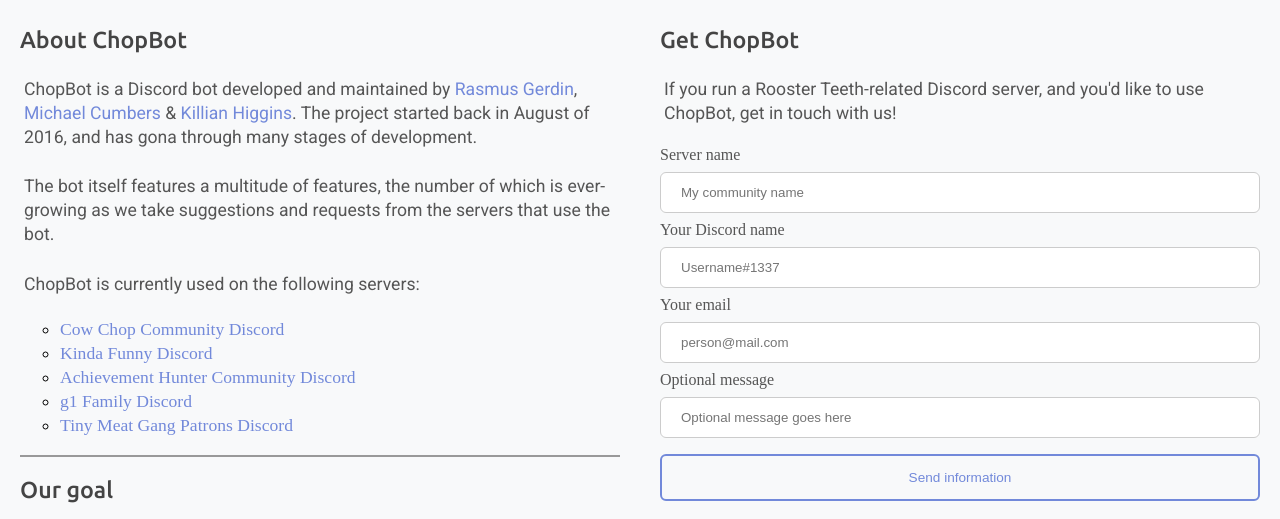
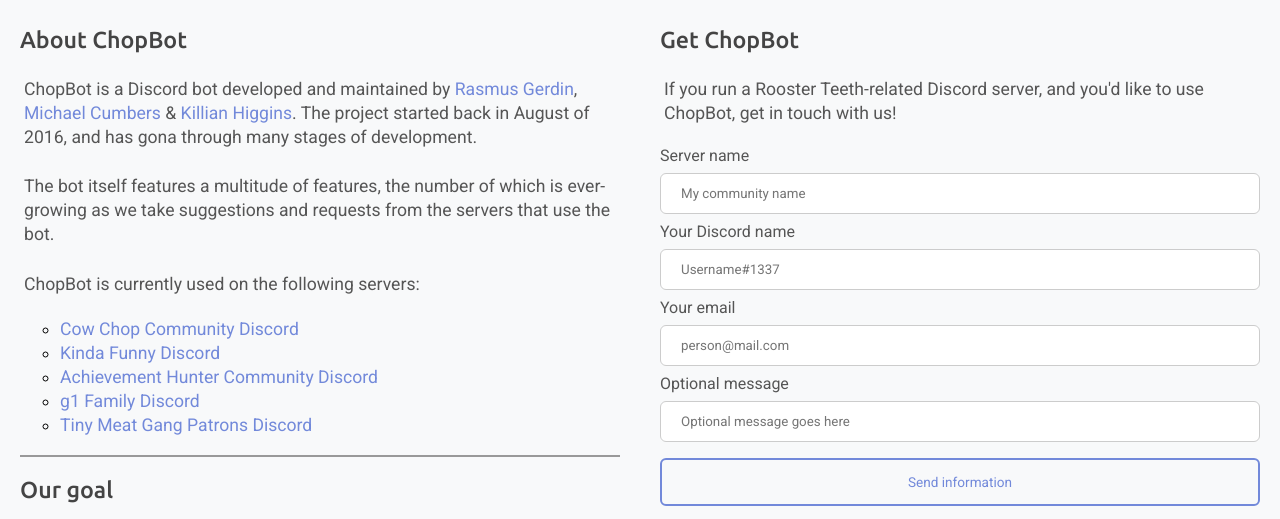
Before and after one commit to RTByte/chopbot-frontend, a plain HTML site: page index.html in a window 1280 px wide. Shown: the part 403-922 px from the top of the page. Drawn offline with nearby package versions, Linux system fonts and the light colour scheme.

Commit message:
ios safari stuff

```diff
--- a/src/styles/main.scss
+++ b/src/styles/main.scss
@@ -93,6 +93,7 @@
   }
   .textsection {
     ul {
+      li { font-family: 'Roboto', sans-serif; }
       list-style-type: circle;
       list-style-position: outside;
       font-size: 1.1rem;
@@ -100,8 +101,9 @@
     }
   }
   .getbotsection {
-    label { color: $subtext; }
+    label { color: $subtext; font-family: 'Roboto', sans-serif; }
     button {
+      font-family: 'Roboto', sans-serif;
       background: transparent;
       font-size: .85rem;
       color: $accent;
@@ -115,6 +117,7 @@
       &:hover { background: $accent; color: white; }
     }
     input[type=text], input[type=email] {
+      font-family: 'Roboto', sans-serif;
       width: 100%;
       padding: 12px 20px;
       margin: 8px 0;
@@ -124,7 +127,7 @@
     }
   }
   .docsection {
-    table { border-collapse: collapse; table-layout: fixed; width: 97.5%; margin: auto; } tr:nth-child(even) { background: $bg; } th, td { padding: 8px; border-bottom: 1px solid #ddd; }
+    table { border-collapse: collapse; table-layout: fixed; width: 97.5%; margin: auto; font-family: 'Roboto', sans-serif; } tr:nth-child(even) { background: $bg; } th, td { padding: 8px; border-bottom: 1px solid #ddd; }
     th { font-weight: 500; }
 
     transition: all .2s;
```
Also changed, not shown: src/styles/main.css, 1 other file.
